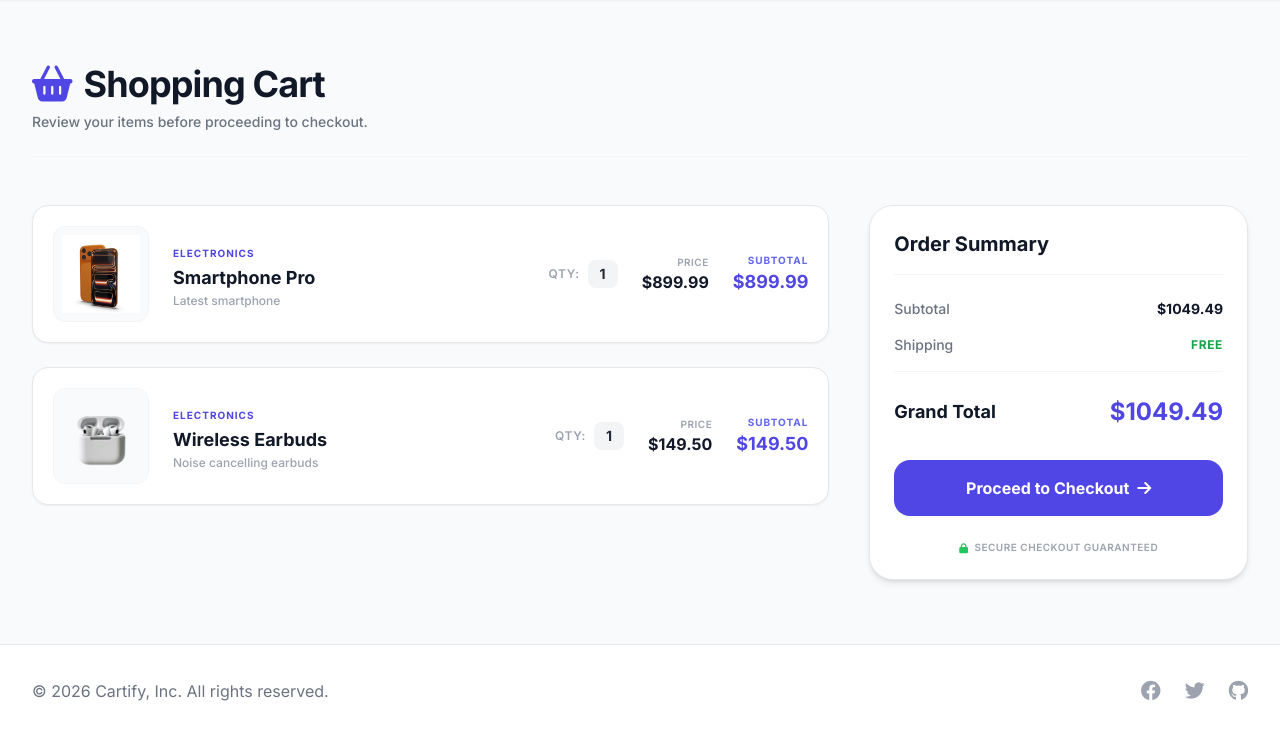
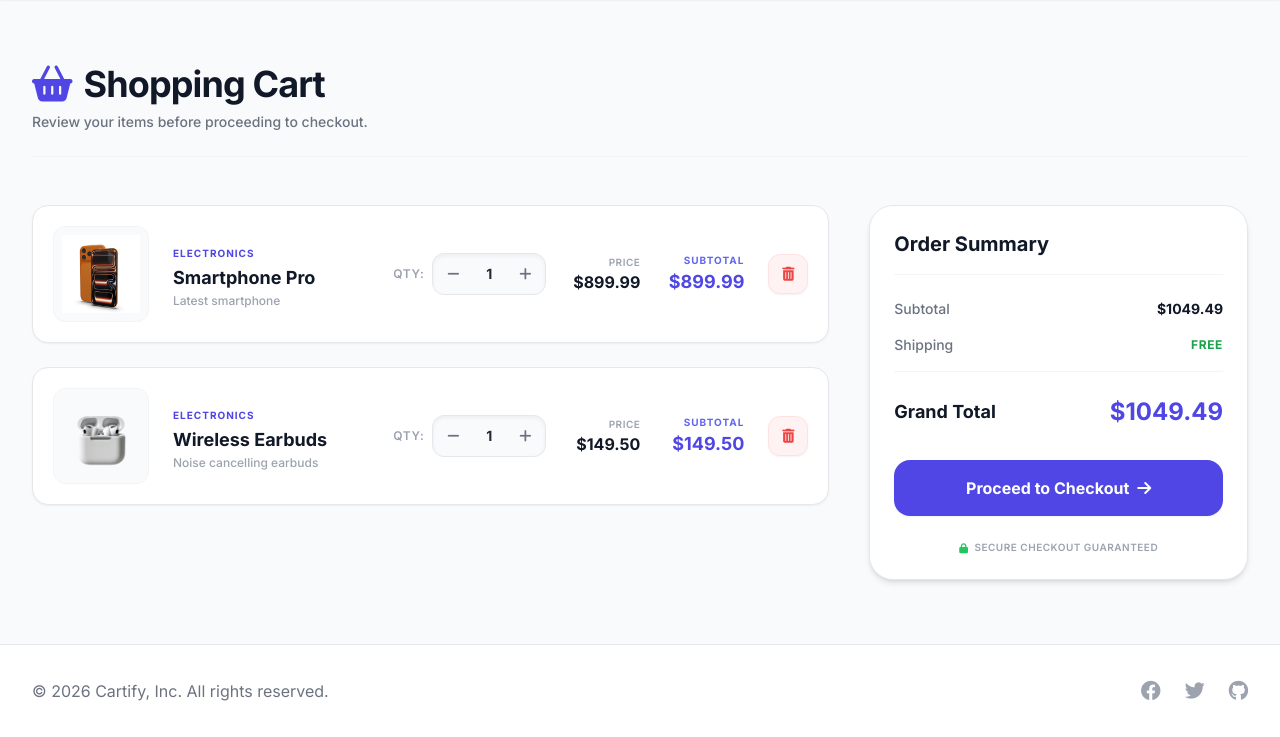
Before and after one commit to desphixs/cartify-ecommerce-django, a Django app: page /cart/ in a window 1280 px wide. Shown: the part 64-801 px from the top of the page. Run offline with Django 5.2, Linux system fonts and the light colour scheme; a user stored in the database is signed in; data comes from the database, SQL or seed files in the repository; both versions use the stored data as it was after the commit; some libraries are stand-ins or nearby versions.

Commit message:
integrated cart update and cart item delete

```diff
--- a/store/urls.py
+++ b/store/urls.py
@@ -24,4 +24,17 @@ urlpatterns = [
     # `view_cart` clerk function to inspect their items.
     # ==============================================================================
     path('cart/', views.view_cart, name='cart'),
+    # ==============================================================================
+    # REAL-WORLD ANALOGY: The Cashier Belt Registers
+    # ------------------------------------------------------------------------------
+    # In a checkout lane, you have specialized conveyor belt lanes and registers for
+    # adding items, subtracting items, or scanning items straight to the trash box.
+    #
+    # These three URLs serve as those electronic lane pathways! When a customer taps
+    # a plus, minus, or delete button in their browser, Django guides their request
+    # directly to the correct database view handler with the specific Item ID to process.
+    # ==============================================================================
+    path('increment-cart-item/<int:item_id>/', views.increment_cart_item, name='increment_cart_item'),
+    path('decrement-cart-item/<int:item_id>/', views.decrement_cart_item, name='decrement_cart_item'),
+    path('delete-cart-item/<int:item_id>/', views.delete_cart_item, name='delete_cart_item'),
 ]
--- a/store/views.py
+++ b/store/views.py
@@ -119,3 +119,73 @@ def view_cart(request):
 
     # 6. Render the dedicated `cart.html` review page, passing along our context data box!
     return render(request, 'cart.html', context)
+
+
+# ==============================================================================
+# REAL-WORLD ANALOGY: The Checkout Scanner Quantity Buttons
+# ------------------------------------------------------------------------------
+# Imagine walking up to a self-checkout machine. If you decide to buy another loaf
+# of bread, you don't walk back to the shelf; you just tap the "+" button on the
+# touch screen to increase the quantity. If you change your mind and want one less,
+# you tap the "-" button. If you decide you don't want any bread at all, you tap
+# the red trash can icon to completely remove it from your tray.
+#
+# These three views perform these exact self-checkout touch-screen operations!
+# 1. `increment_cart_item` adds +1 to the quantity.
+# 2. `decrement_cart_item` subtracts 1 from the quantity, or removes it if it hits 0.
+# 3. `delete_cart_item` completely deletes the product row from the user's cart.
+# ==============================================================================
+
+@login_required
+def increment_cart_item(request, item_id):
+    # 1. Find the specific CartItem that the user clicked. If the item doesn't exist, throw a 404 error.
+    # We filter by cart__user=request.user to make sure a malicious user can't modify someone else's cart!
+    cart_item = get_object_or_404(CartItem, id=item_id, cart__user=request.user)
+
+    # 2. Add 1 to the quantity field
+    cart_item.quantity += 1
+
+    # 3. Save the updated quantity back to the database
+    cart_item.save()
+
+    # 4. Send a sweet message to let the user know their cart has been updated
+    messages.success(request, f"Increased quantity of {cart_item.product.title}!")
+
+    # 5. Send them right back to the cart review page to see the new total
+    return redirect('cart')
+
+
+@login_required
+def decrement_cart_item(request, item_id):
+    # 1. Find the specific CartItem that the user clicked, ensuring it belongs to them
+    cart_item = get_object_or_404(CartItem, id=item_id, cart__user=request.user)
+
+    # 2. Check if they have more than 1 of this item in their cart
+    if cart_item.quantity > 1:
+        # Subtract 1 from the quantity
+        cart_item.quantity -= 1
+        cart_item.save()
+        messages.success(request, f"Decreased quantity of {cart_item.product.title}!")
+    else:
+        # 3. If quantity is exactly 1 and they decrement, delete the item entirely
+        # It's like saying "I have 1 bottle of water, if I remove 1, I have 0 bottles, so take it out of my basket!"
+        cart_item.delete()
+        messages.warning(request, f"Removed {cart_item.product.title} from your cart!")
+
+    # 4. Redirect them back to their cart review page
+    return redirect('cart')
+
+
+@login_required
+def delete_cart_item(request, item_id):
+    # 1. Grab the specific CartItem ensuring it belongs to this logged-in user
+    cart_item = get_object_or_404(CartItem, id=item_id, cart__user=request.user)
+
+    # 2. Completely remove the cart item from the database
+    cart_item.delete()
+
+    # 3. Send a warning/danger message confirming the removal of the item
+    messages.warning(request, f"Removed {cart_item.product.title} from your cart!")
+
+    # 4. Redirect the user back to their active cart page
+    return redirect('cart')
--- a/templates/cart.html
+++ b/templates/cart.html
@@ -54,24 +54,44 @@
 
                         <!-- 3. Price and Quantity Summary Area -->
                         <div class="flex flex-col sm:flex-row items-center gap-6 w-full sm:w-auto justify-between sm:justify-end border-t border-gray-100 sm:border-t-0 pt-4 sm:pt-0">
-                            <!-- Quantity badge displaying how many of this product are in the cart -->
-                            <div class="flex items-center gap-2">
+                            <!-- Premium Quantity Selector Adjuster (No JavaScript) -->
+                            <!-- We use simple HTML anchor link buttons that direct to our increment and decrement URL pathways -->
+                            <div class="flex items-center gap-2 flex-shrink-0">
                                 <span class="text-xs text-gray-400 font-semibold uppercase tracking-wider">Qty:</span>
-                                <span class="bg-gray-100 text-gray-800 font-bold px-3 py-1 rounded-lg text-sm">{{ item.quantity }}</span>
+                                <div class="flex items-center bg-gray-50 border border-gray-200 rounded-xl overflow-hidden p-1 shadow-inner">
+                                    <!-- Decrement quantity link button -->
+                                    <a href="{% url 'decrement_cart_item' item.id %}" class="w-8 h-8 flex items-center justify-center text-gray-500 hover:text-red-600 hover:bg-white rounded-lg transition-all duration-200 font-bold text-sm focus:outline-none" title="Decrease Quantity">
+                                        <i class="fa-solid fa-minus"></i>
+                                    </a>
+
+                                    <!-- Current Quantity Display Value -->
+                                    <span class="w-10 text-center text-gray-800 font-extrabold text-sm">{{ item.quantity }}</span>
+
+                                    <!-- Increment quantity link button -->
+                                    <a href="{% url 'increment_cart_item' item.id %}" class="w-8 h-8 flex items-center justify-center text-gray-500 hover:text-indigo-600 hover:bg-white rounded-lg transition-all duration-200 font-bold text-sm focus:outline-none" title="Increase Quantity">
+                                        <i class="fa-solid fa-plus"></i>
+                                    </a>
+                                </div>
                             </div>
 
                             <!-- Unit Price display -->
-                            <div class="text-center sm:text-right">
+                            <div class="text-center sm:text-right min-w-[70px] flex-shrink-0">
                                 <span class="text-[10px] text-gray-400 font-semibold uppercase tracking-wider block">Price</span>
                                 <span class="text-gray-900 font-bold text-base">${{ item.product.price }}</span>
                             </div>
 
                             <!-- Total calculated cost for this specific item group -->
-                            <div class="text-center sm:text-right">
+                            <div class="text-center sm:text-right min-w-[80px] flex-shrink-0">
                                 <span class="text-[10px] text-indigo-500 font-bold uppercase tracking-widest block">Subtotal</span>
                                 <!-- We display the calculated subtotal for this item using the model's subtotal property -->
                                 <span class="text-indigo-600 font-extrabold text-lg">${{ item.subtotal }}</span>
                             </div>
+
+                            <!-- Complete Delete Trash Action Button -->
+                            <!-- Directs to our delete view to permanently remove this product row from the user's cart -->
+                            <a href="{% url 'delete_cart_item' item.id %}" class="w-10 h-10 flex items-center justify-center rounded-xl bg-red-50 text-red-500 hover:bg-red-500 hover:text-white transition-all duration-200 shadow-sm border border-red-100 focus:outline-none focus:ring-2 focus:ring-red-500 focus:ring-offset-2 flex-shrink-0" title="Remove Item">
+                                <i class="fa-solid fa-trash-can text-sm"></i>
+                            </a>
                         </div>
                     </div>
                 {% endfor %}
```
Also changed, not shown: db.sqlite3.
